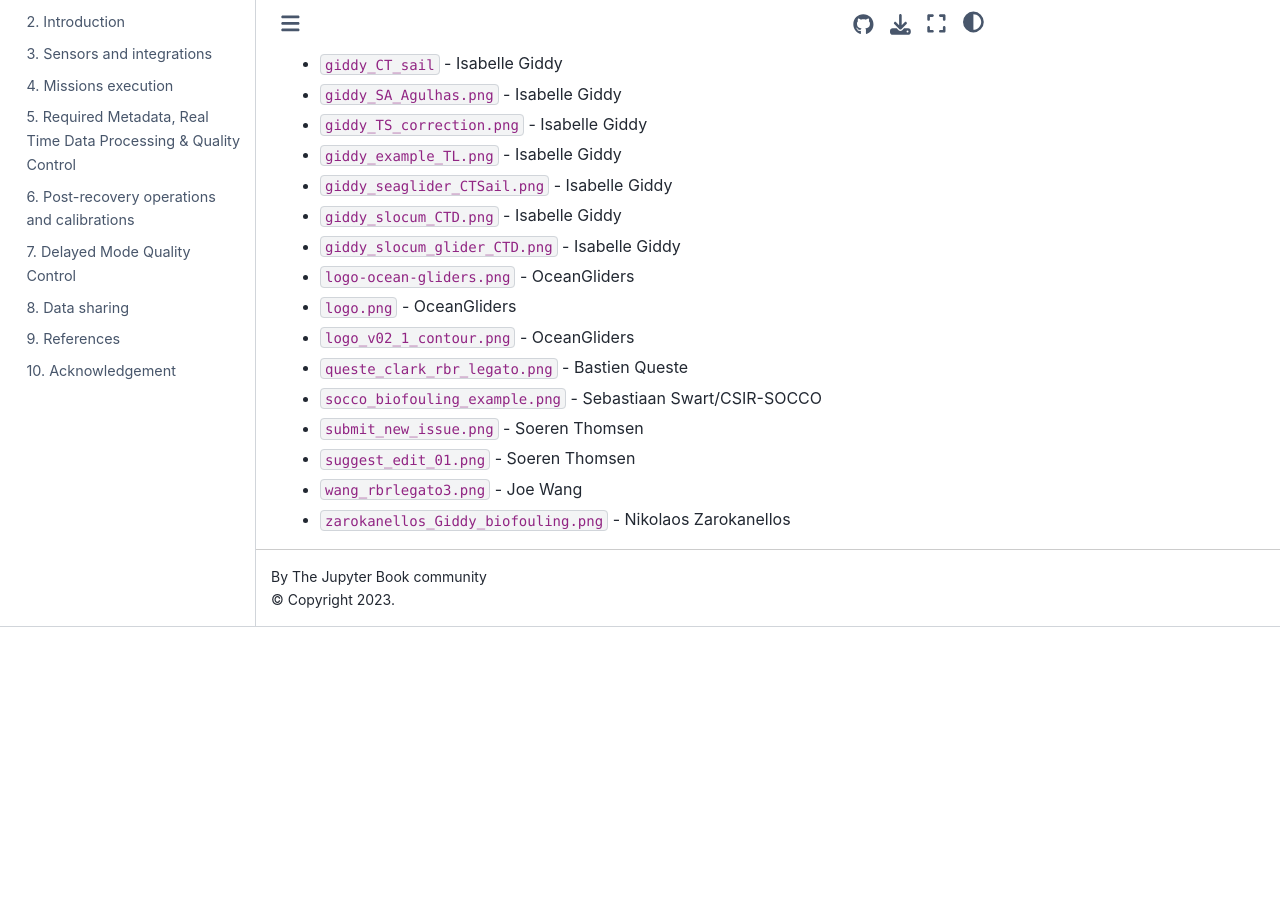
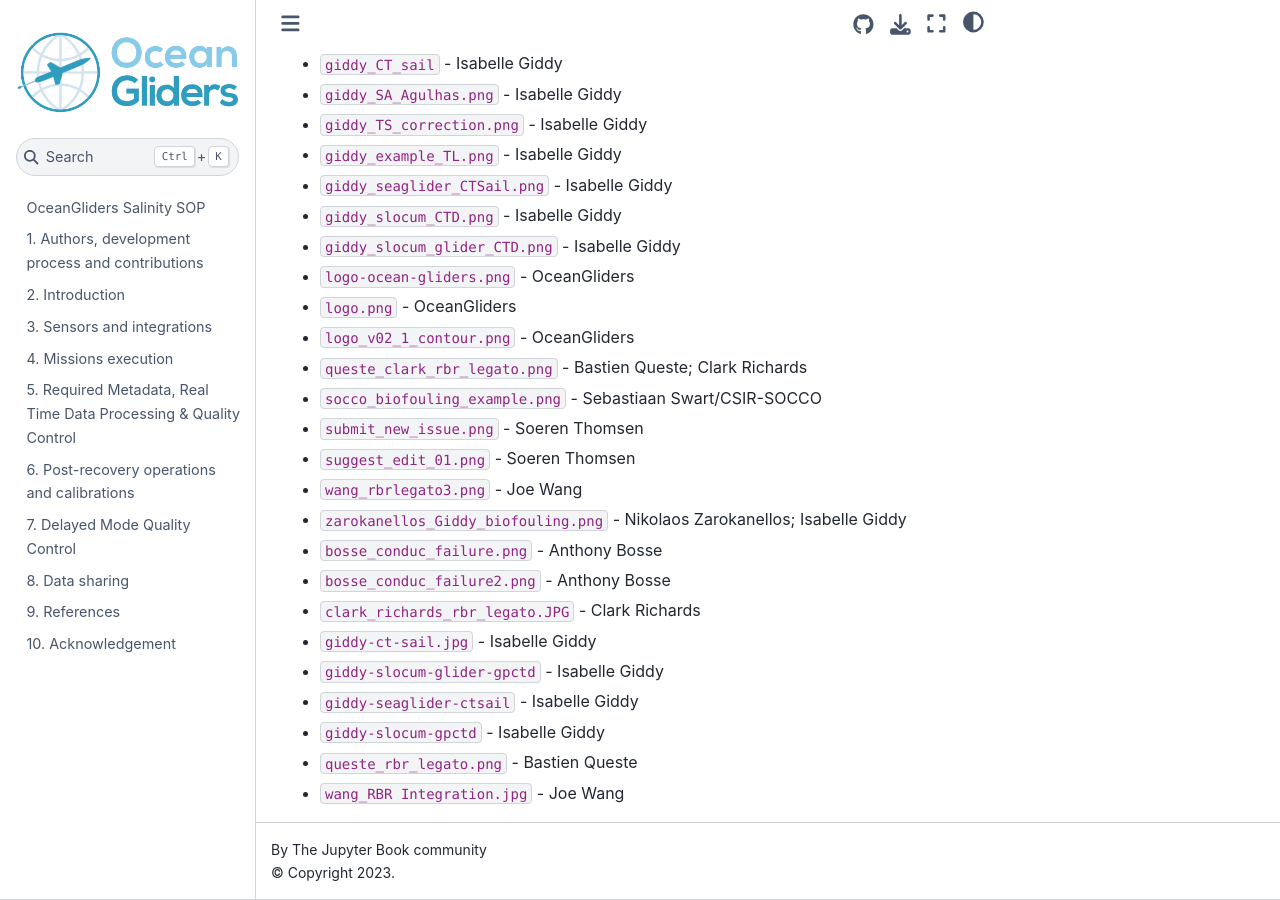
Before and after one commit to OceanGlidersCommunity/Salinity_SOP, a Jupyter Book: the page built from images/permissions.md, in a window 1280 px wide and 900 px high, scrolled down 540 px. Built offline with Jupyter Book 1.0.4 settings and Sphinx 7.4.7 and the Sphinx Book theme 1.1.4, drawn with Linux system fonts in a browser that asks for light colours; pages that are not in the unit, such as notebooks, are missing from menus; before the commit the page ends 1167 px from its top, so only the background shows below that.

Commit message:
docs:udpate permissions

```diff
--- a/images/permissions.md
+++ b/images/permissions.md
@@ -24,9 +24,18 @@ Example:
 - `logo-ocean-gliders.png` - OceanGliders
 - `logo.png` - OceanGliders
 - `logo_v02_1_contour.png` - OceanGliders
-- `queste_clark_rbr_legato.png` - Bastien Queste
+- `queste_clark_rbr_legato.png` - Bastien Queste; Clark Richards
 - `socco_biofouling_example.png` - Sebastiaan Swart/CSIR-SOCCO
 - `submit_new_issue.png` - Soeren Thomsen
 - `suggest_edit_01.png` - Soeren Thomsen
 - `wang_rbrlegato3.png` - Joe Wang
-- `zarokanellos_Giddy_biofouling.png` - Nikolaos Zarokanellos
+- `zarokanellos_Giddy_biofouling.png` - Nikolaos Zarokanellos; Isabelle Giddy
+- `bosse_conduc_failure.png` - Anthony Bosse
+- `bosse_conduc_failure2.png` - Anthony Bosse
+- `clark_richards_rbr_legato.JPG` - Clark Richards
+- `giddy-ct-sail.jpg` - Isabelle Giddy
+- `giddy-slocum-glider-gpctd` - Isabelle Giddy
+- `giddy-seaglider-ctsail` - Isabelle Giddy
+- `giddy-slocum-gpctd` - Isabelle Giddy
+- `queste_rbr_legato.png` - Bastien Queste
+- `wang_RBR Integration.jpg` - Joe Wang
```
